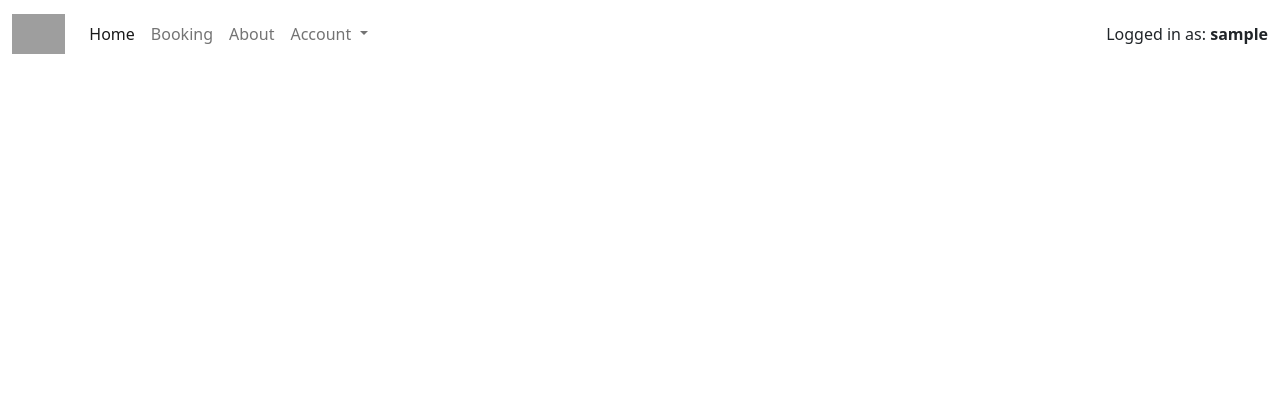
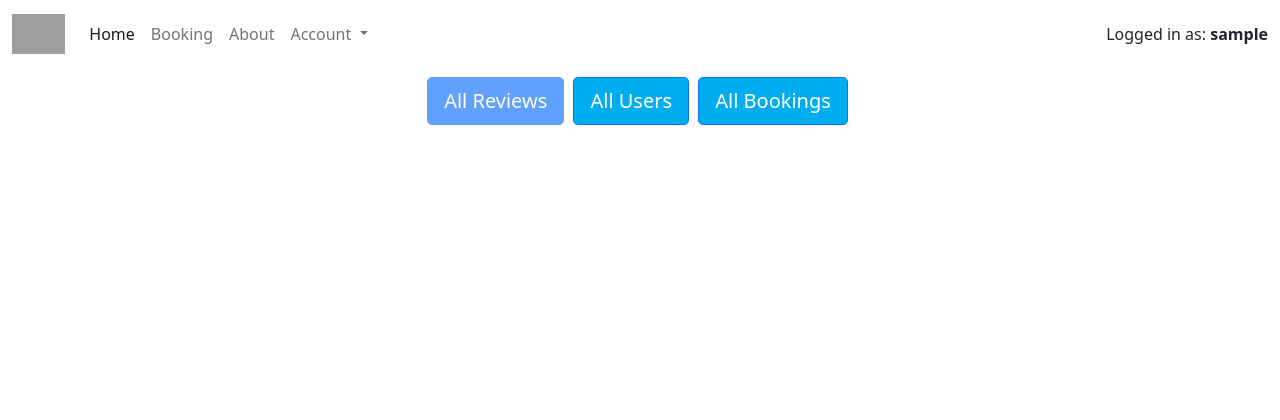
Before and after one commit to spangen87/locksmith-booking, a Django app: page /reviews in a window 1280 px wide. Shown: the top 420 px of the page. Run offline with Django 3.2, Linux system fonts and the light colour scheme; the visitor is signed in with stand-in values (Sample User, id 1); data that the repository does not hold is empty; some libraries are stand-ins or nearby versions; grey boxes are pictures that could not be loaded.

Commit message:
Create view and template for viewing all users for staff

```diff
--- a/booking/views.py
+++ b/booking/views.py
@@ -2,8 +2,9 @@ from django.shortcuts import render, redirect, get_object_or_404
 from django.contrib import messages
 from django.http import HttpResponseRedirect, Http404
 from django.core.mail import send_mail
+from django.contrib.auth.models import User
 from django.contrib.auth.decorators import login_required
-from .models import PlaceBooking, Review, User
+from .models import PlaceBooking, Review
 from .forms import BookingForm, ReviewForm, EditBooking
 
 
@@ -153,3 +154,15 @@ def delete_review(request, review_id):
             return redirect('reviews')
     else:
         return redirect('home')
+
+
+@login_required
+def view_users(request):
+    if request.user.is_staff:
+        users = User.objects.all()
+        context = {
+            'users': users,
+        }
+        return render(request, 'booking/users.html', context)
+    else:
+        return redirect('home')
--- a/locksmith_booking/urls.py
+++ b/locksmith_booking/urls.py
@@ -30,4 +30,5 @@ urlpatterns = [
     path('about', views.about, name='about'),
     path('reviews', views.view_review, name='reviews'),
     path('delete_review/<review_id>', views.delete_review, name='delete'),
+    path('users', views.view_users, name='users'),
 ]
--- a/templates/booking/reviews.html
+++ b/templates/booking/reviews.html
@@ -11,6 +11,13 @@
   {% endif %}
 </div>
 
+<div class="container-fluid">
+  <div class="row">
+    <div class="col-sm-6 mx-auto text-center">
+      {% if user.is_staff %}
+      <a href="{% url 'reviews' %}" class="btn btn-primary btn-lg disabled">All Reviews</a>
+      <a href="{% url 'users' %}" class="btn btn-primary btn-lg">All Users</a>
+      <a href="{% url 'my_account' %}" class="btn btn-primary btn-lg">All Bookings</a>
       <div class="card-deck text-center">
         {% for review in reviews %}
         <div class="card bg-light mb-3 mx-auto" style="max-width: 36rem;">
@@ -23,4 +30,8 @@
         </div>
         {% endfor %}
       </div>
+      {% endif %}
+    </div>
+  </div>
+</div>
 {% endblock %}
```
Also changed, not shown: templates/booking/my_account.html (+4 -3 lines), templates/booking/users.html (+35 -0 lines). Lines whose indentation alone changed are shown as unchanged.
